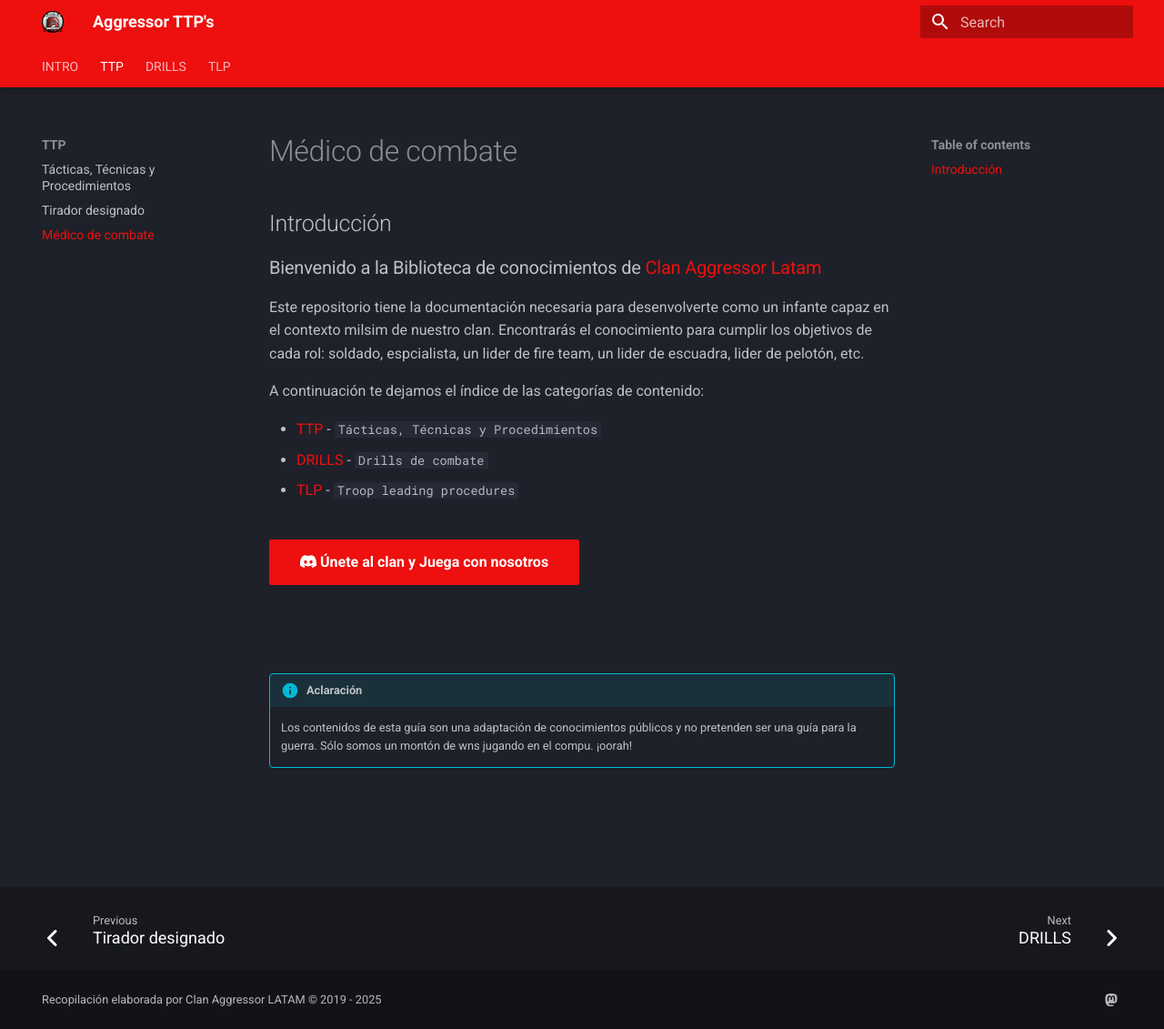
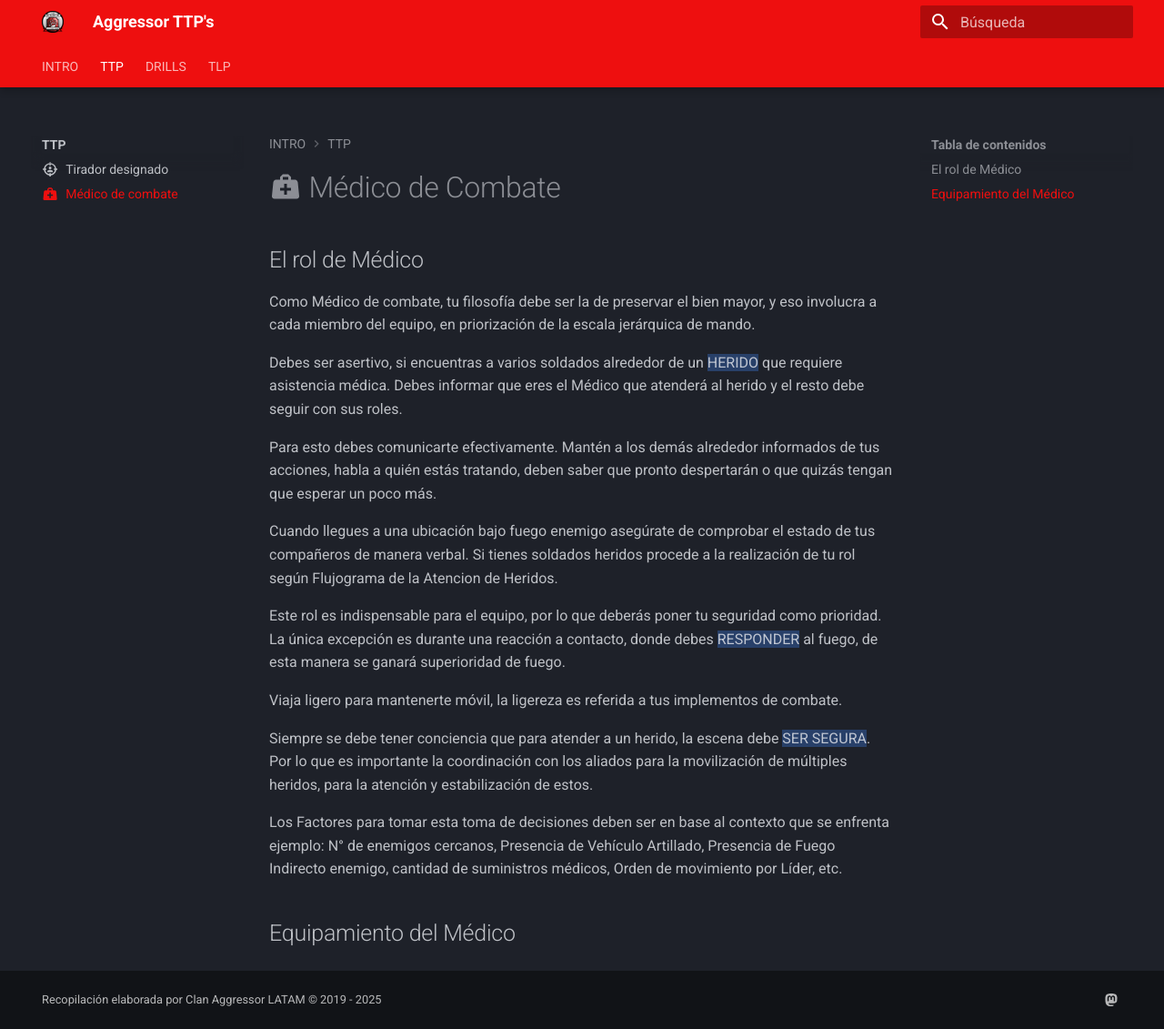
Before and after one commit to aguLepe/aggressor, an MkDocs documentation site: the page built from docs/ttp/medico-de-combate.md, in a window 1280 px wide and 1131 px high. Shown: the whole window at 91% size. Built offline with MkDocs 1.6.1 and Material for MkDocs 9.7.7, drawn with Linux system fonts in a browser that asks for light colours.

Commit message:
add medic docs

```diff
--- a/docs/ttp/medico-de-combate.md
+++ b/docs/ttp/medico-de-combate.md
@@ -1,21 +1,44 @@
-## Introducción
-<h3>Bienvenido a la Biblioteca de conocimientos de <span style="color: #EE0F0F;">Clan Aggressor Latam</span></h3>
-Este repositorio tiene la documentación necesaria para desenvolverte como un infante capaz en el contexto milsim de nuestro clan. Encontrarás el conocimiento para cumplir los objetivos de cada rol: soldado, espcialista, un lider de fire team, un lider de escuadra, lider de pelotón, etc.
+---
+icon: material/medical-bag
+---
 
-A continuación te dejamos el índice de las categorías de contenido:
+#  :material-medical-bag: Médico de Combate
 
-- [TTP](ttp/ttp.md) - `Tácticas, Técnicas y Procedimientos`
-- [DRILLS](drills/drills.md) - `Drills de combate`
-- [TLP](tlp/tlp.md) - `Troop leading procedures`
-<br>
-<br>
+## El rol de Médico
 
-[:fontawesome-brands-discord: Únete al clan y Juega con nosotros](https://discord.gg/sYUM6NQ4yN){ .md-button .md-button--primary }
-<br>
-<br>
-<br>
-<br>
-!!! info "Aclaración"
+Como Médico de combate, tu filosofía debe ser la de preservar el bien mayor,
+y eso involucra a cada miembro del equipo, en priorización de la escala
+jerárquica de mando.
 
-    Los contenidos de esta guía son una adaptación de conocimientos públicos y no pretenden ser una guía para la guerra. Sólo somos un montón de wns jugando en el compu.
-    ¡oorah!
+Debes ser asertivo, si encuentras a varios soldados alrededor de un ==HERIDO==
+que requiere asistencia médica. Debes informar que eres el Médico que
+atenderá al herido y el resto debe seguir con sus roles.
+
+Para esto debes comunicarte efectivamente. Mantén a los demás alrededor
+informados de tus acciones, habla a quién estás tratando, deben saber que
+pronto despertarán o que quizás tengan que esperar un poco más.
+
+Cuando llegues a una ubicación bajo fuego enemigo asegúrate de comprobar
+el estado de tus compañeros de manera verbal. Si tienes soldados heridos
+procede a la realización de tu rol según Flujograma de la Atencion de
+Heridos.
+
+Este rol es indispensable para el equipo, por lo que deberás poner tu
+seguridad como prioridad. La única excepción es durante una reacción a
+contacto, donde debes ==RESPONDER== al fuego, de esta manera se ganará
+superioridad de fuego.
+
+Viaja ligero para mantenerte móvil, la ligereza es referida a tus implementos
+de combate.
+
+Siempre se debe tener conciencia que para atender a un herido, la escena
+debe ==SER SEGURA==. Por lo que es importante la coordinación con los aliados
+para la movilización de múltiples heridos, para la atención y estabilización de
+estos.
+
+Los Factores para tomar esta toma de decisiones deben ser en base al
+contexto que se enfrenta ejemplo: N° de enemigos cercanos, Presencia de
+Vehículo Artillado, Presencia de Fuego Indirecto enemigo, cantidad de
+suministros médicos, Orden de movimiento por Líder, etc.
+
+## Equipamiento del Médico
--- a/docs/ttp/tirador-designado.md
+++ b/docs/ttp/tirador-designado.md
@@ -1,4 +1,7 @@
-## Introducción
+---
+icon: material/target-account
+---
+# :material-target-account: Tirador Designado
 <h3>Bienvenido a la Biblioteca de conocimientos de <span style="color: #EE0F0F;">Clan Aggressor Latam</span></h3>
 Este repositorio tiene la documentación necesaria para desenvolverte como un infante capaz en el contexto milsim de nuestro clan. Encontrarás el conocimiento para cumplir los objetivos de cada rol: soldado, espcialista, un lider de fire team, un lider de escuadra, lider de pelotón, etc.
 
--- a/mkdocs.yml
+++ b/mkdocs.yml
@@ -9,13 +9,14 @@ extra:
       name: squidfunk on Fosstodon
   generator: false
 theme:
+  language: es
   name: material
   palette:
     scheme: slate
     primary: custom
   logo: assets/logo-aggressor.png
   features:
-    - navigation.tabs                     # pestañas superiores
+    - navigation.tabs
     - navigation.tabs.sticky
     - navigation.instant
     - navigation.tracking
@@ -23,10 +24,13 @@ theme:
     - search.suggest
     - search.highlight
     - search.share
-    - navigation.footer
+    - navigation.path
+    - navigation.indexes
+    - toc.follow
   plugins:
     - search
     - tags
+    - typeset
   icon:
     previous: fontawesome/solid/angle-left
     next: fontawesome/solid/angle-right
@@ -34,16 +38,21 @@ copyright: Recopilación elaborada por Clan Aggressor LATAM &copy; 2019 - 2025
 markdown_extensions:
   - admonition
   - attr_list
+  - pymdownx.critic
+  - pymdownx.caret
+  - pymdownx.keys
+  - pymdownx.mark
+  - pymdownx.tilde
   - pymdownx.emoji:
       emoji_index: !!python/name:material.extensions.emoji.twemoji
       emoji_generator: !!python/name:material.extensions.emoji.to_svg
 nav:
   - INTRO: index.md
   - TTP:
-      - Tácticas, Técnicas y Procedimientos:         ttp/index.md
+      - Tácticas, Técnicas y Procedimientos: ttp/index.md
       - Tirador designado:  ttp/tirador-designado.md
       - Médico de combate: ttp/medico-de-combate.md
   - DRILLS:
-      - DRILLS: drills/drills.md
+      - Drills de combate: drills/index.md
   - TLP:
-      - TLP: tlp/tlp.md
+      - Troop Leading Procedures: tlp/index.md
```
Also changed, not shown: docs/index.md (+4 -4 lines), docs/ttp/index.md (+1 -1 lines), docs/drills/drills.md (deleted), docs/drills/index.md (added), docs/tlp/index.md (added), docs/tlp/tlp.md (deleted), docs/ttp/img.png (added).
